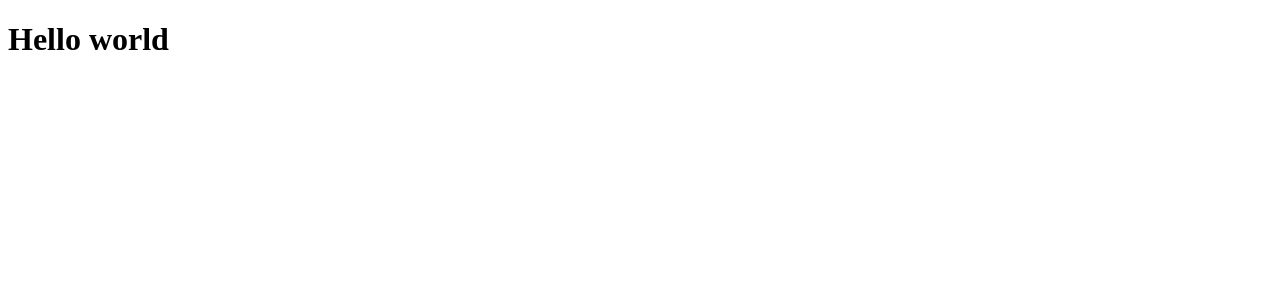
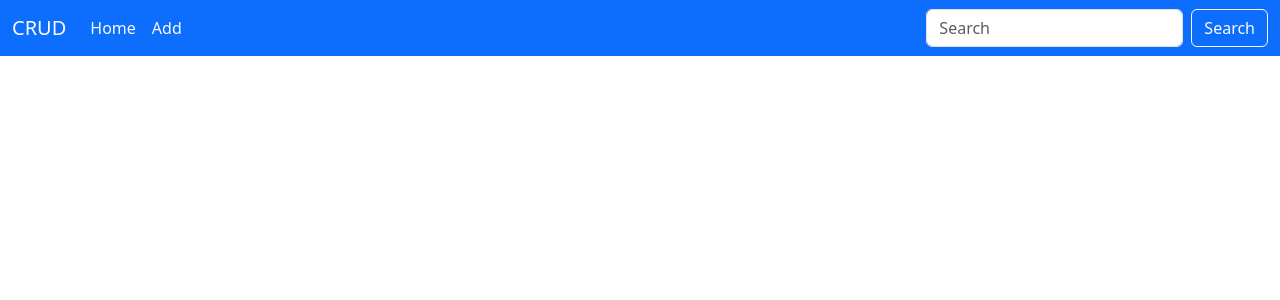
Before and after one commit to saurabhprasadsah/ClassBasedViewExample, a Django app: page / in a window 1280 px wide. Shown: the top 300 px of the page. Run offline with Django 4.2, Linux system fonts and the light colour scheme.

Commit message:
initialcommit

```diff
--- a/classBasedview/urls.py
+++ b/classBasedview/urls.py
@@ -21,7 +21,7 @@ from django.views.generic import TemplateView
 
 urlpatterns = [
     path('admin/', admin.site.urls),
-    path("", TemplateView.as_view(template_name="index.html")),
+    path("", TemplateView.as_view(template_name="index.html"),name="home"),
 
 
 ]
--- a/mainApp/templates/index.html
+++ b/mainApp/templates/index.html
@@ -3,9 +3,39 @@
 <head>
     <meta charset="UTF-8">
     <meta name="viewport" content="width=device-width, initial-scale=1.0">
-    <title>Document</title>
+    {% block title %}
+    <title>crudclassbasedview</title>
+    {% endblock %}
+    <link href="https://cdn.jsdelivr.net/npm/bootstrap@5.3.1/dist/css/bootstrap.min.css" rel="stylesheet" integrity="sha384-4bw+/aepP/YC94hEpVNVgiZdgIC5+VKNBQNGCHeKRQN+PtmoHDEXuppvnDJzQIu9" crossorigin="anonymous">
 </head>
 <body>
-    <h1>Hello world</h1>
+{% block body %}
+<nav class="navbar navbar-expand-lg bg-primary">
+    <div class="container-fluid">
+      <a class="navbar-brand text-light" href="{% url 'home' %}">CRUD</a>
+      <button class="navbar-toggler" type="button" data-bs-toggle="collapse" data-bs-target="#navbarSupportedContent" aria-controls="navbarSupportedContent" aria-expanded="false" aria-label="Toggle navigation">
+        <span class="navbar-toggler-icon"></span>
+      </button>
+      <div class="collapse navbar-collapse" id="navbarSupportedContent">
+        <ul class="navbar-nav me-auto mb-2 mb-lg-0">
+          <li class="nav-item">
+            <a class="nav-link text-light active" aria-current="page" href="#">Home</a>
+          </li>
+          <li class="nav-item">
+            <a class="nav-link text-light" href="#">Add</a>
+          </li>
+
+        </ul>
+        <form class="d-flex" role="search">
+          <input class="form-control me-2" type="search" placeholder="Search" aria-label="Search">
+          <button class="btn btn-outline-light" type="submit">Search</button>
+        </form>
+      </div>
+    </div>
+  </nav>
+{% endblock %}
+
+<footer></footer>
+<script src="https://cdn.jsdelivr.net/npm/bootstrap@5.3.1/dist/js/bootstrap.bundle.min.js" integrity="sha384-HwwvtgBNo3bZJJLYd8oVXjrBZt8cqVSpeBNS5n7C8IVInixGAoxmnlMuBnhbgrkm" crossorigin="anonymous"></script>
 </body>
 </html>
```
